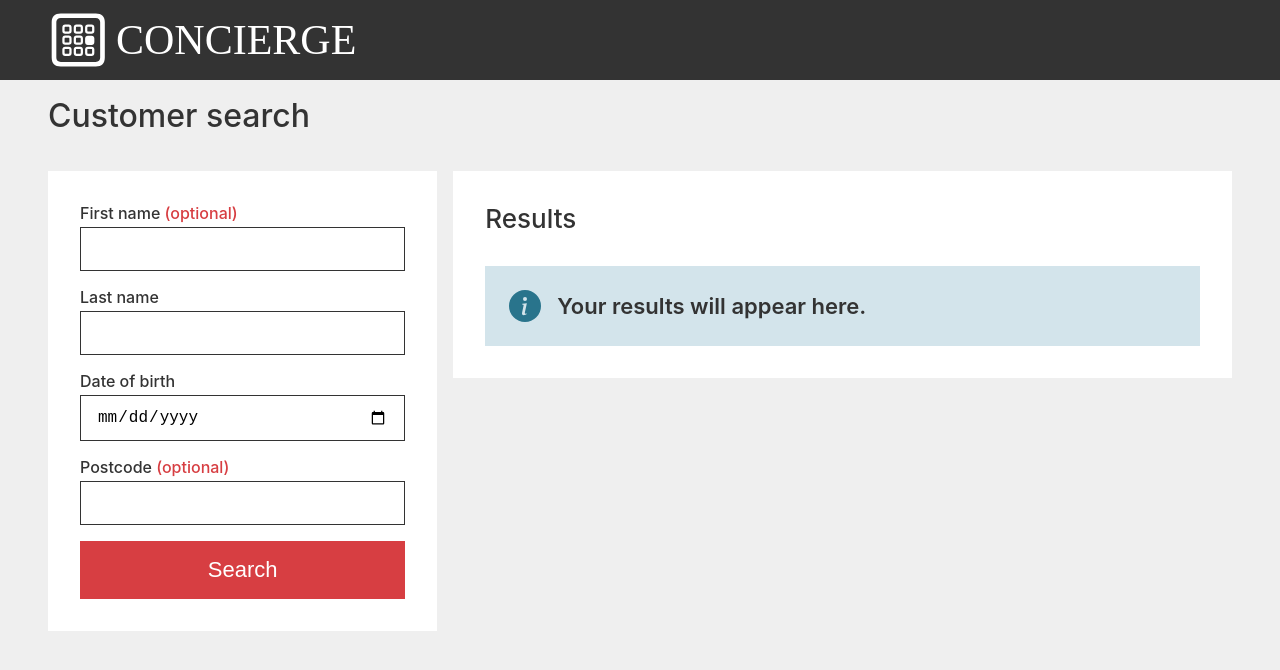
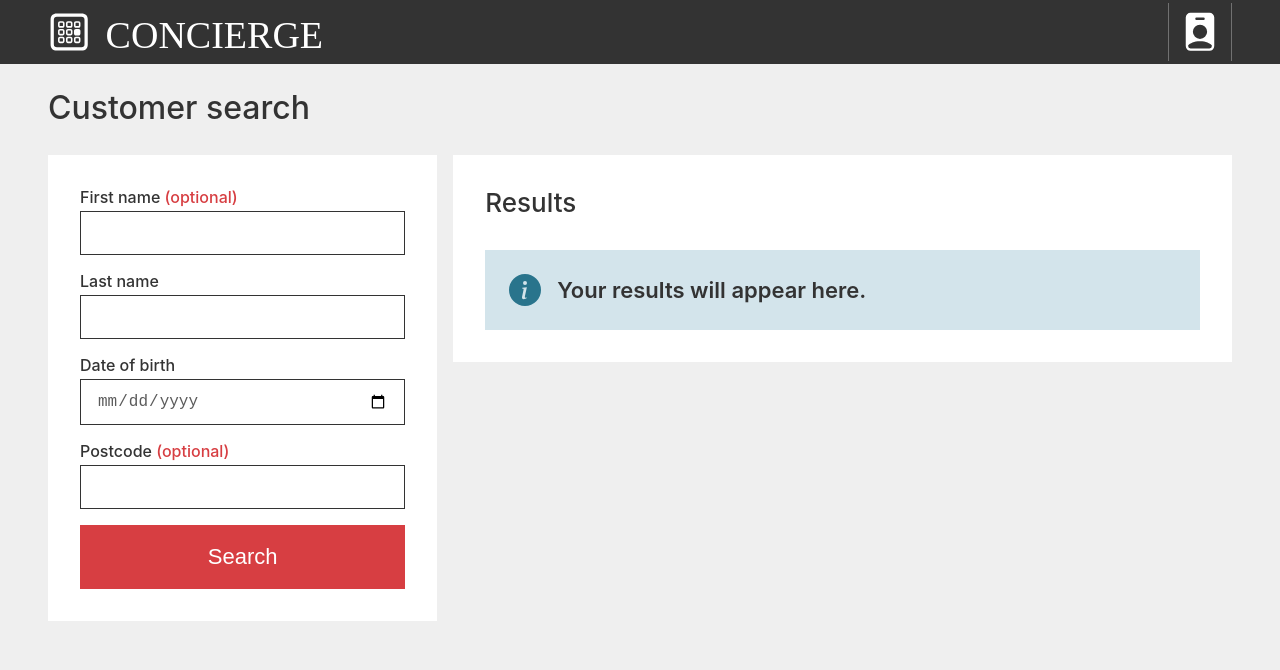
Before and after one commit to alexkinsey/concierge, a React (Create React App) app: page / in a window 1280 px wide. Shown: the top 670 px of the page. Built offline with nearby package versions, Linux system fonts and the light colour scheme.

Commit message:
account icon

```diff
--- a/src/components/NavBar/index.js
+++ b/src/components/NavBar/index.js
@@ -1,4 +1,4 @@
-import { NavBackground, Aligner, Wrapper, Title, LogoImage } from './index.style';
+import { NavBackground, Aligner, Wrapper, Title, LogoImage, AccountIcon } from './index.style';
 import Logo from '../../images/logo.svg';
 
 const NavBar = () => {
@@ -9,6 +9,9 @@ const NavBar = () => {
           <LogoImage src={Logo}></LogoImage>
           <Title>CONCIERGE</Title>
         </Wrapper>
+        <AccountIcon xmlns="http://www.w3.org/2000/svg" width="38" height="38" fill="white" viewBox="0 0 16 16">
+          <path d="M2 2a2 2 0 0 1 2-2h8a2 2 0 0 1 2 2v12a2 2 0 0 1-2 2H4a2 2 0 0 1-2-2V2zm4.5 0a.5.5 0 0 0 0 1h3a.5.5 0 0 0 0-1h-3zM8 11a3 3 0 1 0 0-6 3 3 0 0 0 0 6zm5 2.755C12.146 12.825 10.623 12 8 12s-4.146.826-5 1.755V14a1 1 0 0 0 1 1h8a1 1 0 0 0 1-1v-.245z" />
+        </AccountIcon>
       </Aligner>
     </NavBackground>
   );
--- a/src/components/NavBar/index.style.js
+++ b/src/components/NavBar/index.style.js
@@ -2,7 +2,7 @@ import styled from 'styled-components';
 
 export const NavBackground = styled.div`
   width: 100%;
-  height: 5rem;
+  height: 4rem;
   background-color: var(--black);
 `;
 
@@ -12,12 +12,16 @@ export const Aligner = styled.div`
   padding: 0 3rem;
   margin: auto;
   height: inherit;
+
+  display: flex;
+  justify-content: space-between;
+  align-items: center;
 `;
 
 export const Wrapper = styled.a`
   display: flex;
   align-items: center;
-  gap: 0.5rem;
+  gap: 1rem;
 
   height: inherit;
 `;
@@ -26,9 +30,21 @@ export const Title = styled.div`
   color: var(--white);
   font-family: 'Avenir Next Condensed';
   font-weight: 500;
-  font-size: 42px;
+  font-size: 38px;
+  margin-top: 5px;
 `;
 
 export const LogoImage = styled.img`
-  height: 75%;
+  height: 65%;
 `;
+
+export const AccountIcon = styled.svg`
+  border-left: 1px solid rgba(255, 255, 255, 0.3);
+  border-right: 1px solid rgba(255, 255, 255, 0.3);
+  padding: 0 .75rem;
+  height: 90%;
+
+  :hover {
+    background-color: rgba(255, 255, 255, 0.2);
+  }
+`;
--- a/src/components/Search/Results/ResultCard/index.styles.js
+++ b/src/components/Search/Results/ResultCard/index.styles.js
@@ -2,7 +2,6 @@ import styled from 'styled-components';
 
 export const Box = styled.div`
   border: 1px solid var(--black);
-  /* margin-top: 2rem; */
   padding: 1.5rem;
 `;
 
--- a/src/components/Search/Results/index.js
+++ b/src/components/Search/Results/index.js
@@ -1,9 +1,11 @@
+import { Link } from 'react-router-dom';
+
 import ResultCard from './ResultCard';
 import InfoCard from './InfoCard';
 
 import { Heading } from '../../../styles/Text.styles';
-// import { Container } from './index.styles';
-import {Container} from '../../../styles/Layout.styles';
+import { Container } from '../../../styles/Layout.styles';
+import { PrimaryButton } from '../../../styles/Button.styles';
 
 const Results = ({ customers, numberOfFoundCustomers }) => {
   const resultCards = customers.map((customer) => {
@@ -15,6 +17,11 @@ const Results = ({ customers, numberOfFoundCustomers }) => {
       <Heading>Results</Heading>
       <InfoCard numberOfFoundCustomers={numberOfFoundCustomers} />
       {resultCards}
+      {numberOfFoundCustomers === 0 && (
+        <Link to="/create-customer">
+          <PrimaryButton>Create a new customer record</PrimaryButton>
+        </Link>
+      )}
     </Container>
   );
 };
--- a/src/components/Search/SearchForm/index.js
+++ b/src/components/Search/SearchForm/index.js
@@ -1,7 +1,7 @@
 import React, { useState } from 'react';
 
 import { TextAccent } from '../../../styles/Text.styles';
-import { SubmitButton } from '../../../styles/Button.styles';
+import { PrimaryButton } from '../../../styles/Button.styles';
 import { Container } from '../../../styles/Layout.styles';
 import { Form, FieldGroup, Label, Field } from './index.styles';
 
@@ -44,7 +44,7 @@ const SearchForm = ({ findCustomers }) => {
 
         <FieldGroup>
           <Label htmlFor="dateOfBirth">Date of birth</Label>
-          <Field type="date" id="dateOfBirth" value={dateOfBirth} required onChange={handleDateOfBirthChange} />
+          <Field type="date" id="dateOfBirth" value={dateOfBirth} min="2006-01-01" required onChange={handleDateOfBirthChange} />
         </FieldGroup>
 
         <FieldGroup>
@@ -54,7 +54,7 @@ const SearchForm = ({ findCustomers }) => {
           <Field type="text" id="postcode" value={postcode} onChange={handlePostcodeChange} />
         </FieldGroup>
 
-        <SubmitButton type="submit" value="Search"></SubmitButton>
+        <PrimaryButton type="submit" value="Search">Search</PrimaryButton>
       </Form>
     </Container>
   );
--- a/src/components/Search/SearchForm/index.styles.js
+++ b/src/components/Search/SearchForm/index.styles.js
@@ -1,10 +1,4 @@
 import styled from 'styled-components';
-
-export const Container = styled.div`
-  background-color: var(--white);
-
-  padding: 2rem;
-`;
 
 export const Form = styled.form`
   display: flex;
@@ -30,6 +24,7 @@ export const Label = styled.label`
 export const Field = styled.input`
   padding: 0.75rem 1rem;
   font-size: 16px;
+  color: var(--medGrey);
 
   border: 1px solid var(--black);
 `;
--- a/src/styles/Button.styles.js
+++ b/src/styles/Button.styles.js
@@ -2,22 +2,24 @@ import styled from 'styled-components';
 
 import { TextLarger } from './Text.styles';
 
-export const SubmitButton = styled.input`
+export const TextButton = styled(TextLarger)`
+  color: var(--accent);
+  margin: 0;
+  padding: 0;
+`;
+
+export const PrimaryButton = styled.button`
   background-color: var(--accent);
   border: none;
 
   font-size: 22px;
   font-weight: 500;
   color: var(--white);
-  padding: 1rem;
+  padding: 0 5rem;
+  height: 4rem;
 
   :hover {
     cursor: pointer;
     background-color: var(--accentDark);
   }
 `;
-export const TextButton = styled(TextLarger)`
-  color: var(--accent);
-  margin: 0;
-  padding: 0;
-`;
--- a/src/styles/Text.styles.js
+++ b/src/styles/Text.styles.js
@@ -5,7 +5,7 @@ export const Title = styled.h1`
   color: var(--black);
   font-weight: 500;
 
-  margin: 1rem 0 0 0;
+  margin: 1.5rem 0 0 0;
   padding: 0;
 `;
 
```
